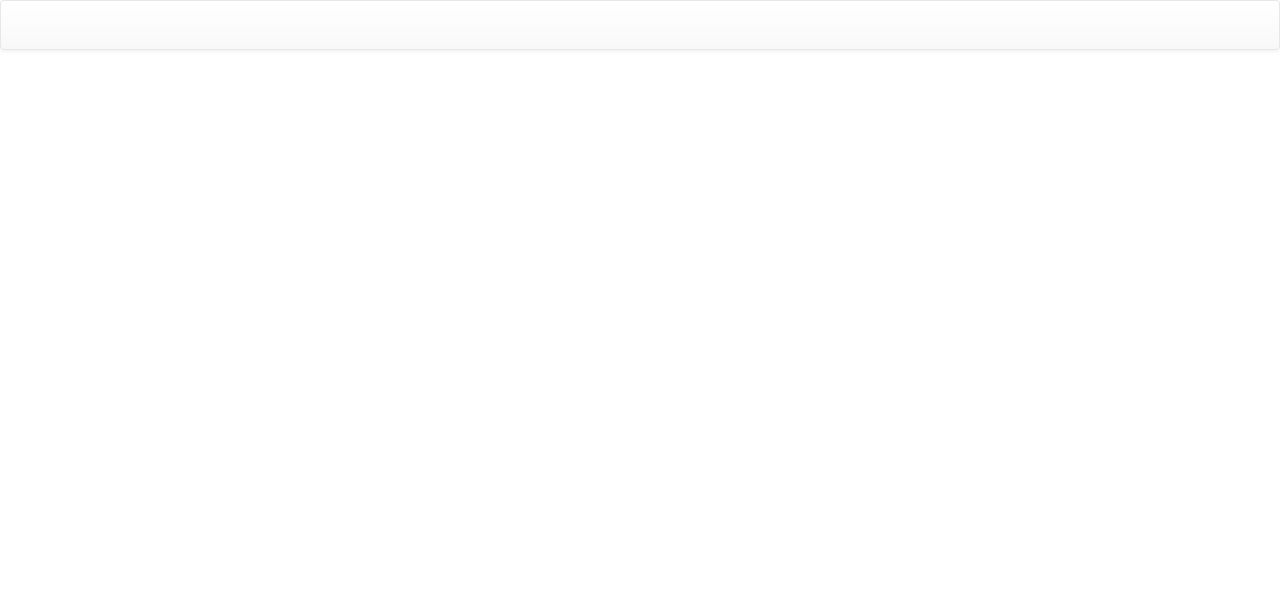
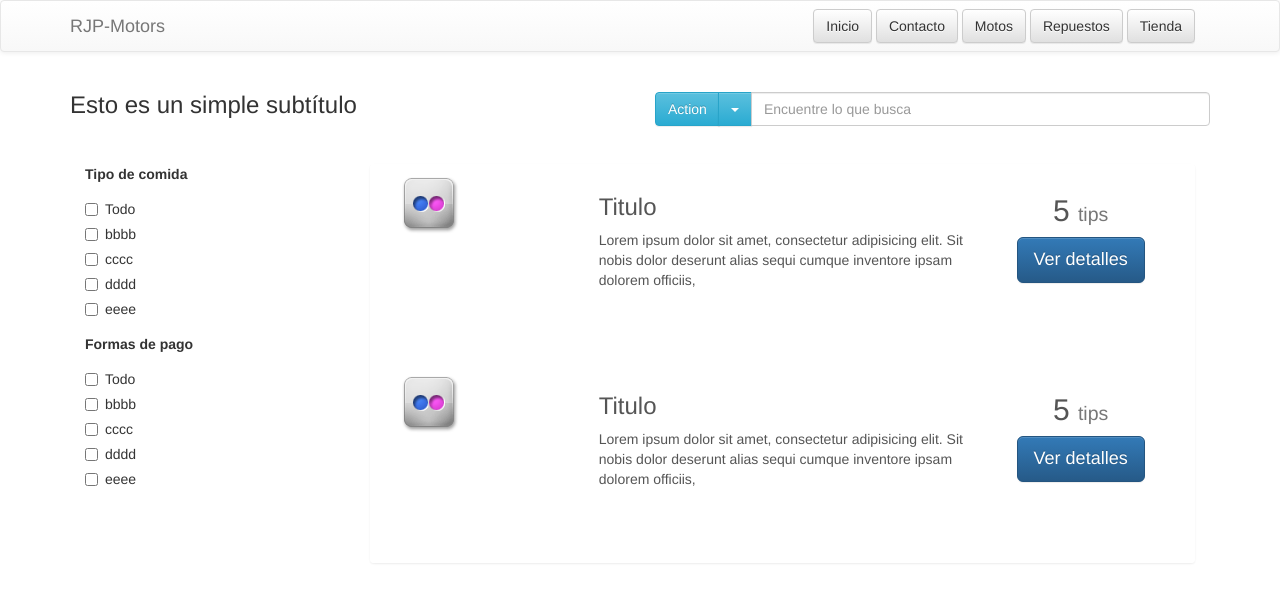
Before and after one commit to fusgofal/rjpmotor, a Django app: page / in a window 1280 px wide. Before the commit the part shown is almost empty. Shown: the top 603 px of the page. Run offline with Django 3.2, Linux system fonts and the light colour scheme; some libraries are stand-ins or nearby versions.

Commit message:
El ezquema de la pagina a medio terminar

```diff
--- a/apps/app1/static/css/main.css
+++ b/apps/app1/static/css/main.css
@@ -8,3 +8,15 @@ h1{
 	font-size: 3em;
 	margin-top: 1em;
 }
+
+.buscador-home{
+	margin-top: 20px;
+	margin-bottom: 10px;
+}
+.list-group-item{
+	min-height: 200px;
+	border: none;
+}
+.contenido-home{
+	margin-top: 2em;
+}
--- a/apps/app1/templates/index.html
+++ b/apps/app1/templates/index.html
@@ -19,7 +19,155 @@
 	<script src="{% static 'js/vendor/modernizr-2.8.3-respond-1.4.2.min.js' %}"></script>
 </head>
 <body>
-    <nav class="navbar navbar-default"></nav>
+	<nav class="navbar navbar-default">
+		<div class="container">
+			<div class="navbar-header">
+				<button type="button" class="navbar-toggle collapsed" data-toggle="collapse" data-target="#menu" aria-expanded="false">
+					<span class="sr-only">Toggle navigation</span>
+					<span class="icon-bar"></span>
+					<span class="icon-bar"></span>
+					<span class="icon-bar"></span>
+				</button>
+				<a class="navbar-brand" href="#">RJP-Motors</a>
+			</div>
+
+			<div class="collapse navbar-collapse navbar-right" id="menu">
+				<a href="" class=" btn btn-default navbar-btn">Inicio</a>
+				<a href="" class=" btn btn-default navbar-btn">Contacto</a>
+				<a href="" class=" btn btn-default navbar-btn">Motos</a>
+				<a href="" class=" btn btn-default navbar-btn">Repuestos</a>
+				<a href="" class=" btn btn-default navbar-btn">Tienda</a>
+			</div>
+		</div>
+	</nav>
+
+	<div class="container">
+		<div class="row ">
+			<div class="col-sm-6 ">
+				<h3>Esto es un simple subtítulo</h3>
+
+			</div>
+
+			<div class="col-sm-6 buscador-home" >
+				<div class="input-group">
+					<div class="input-group-btn">
+						<button type="button" class="btn btn-info">Action</button>
+						<button type="button" class="btn btn-info dropdown-toggle" data-toggle="dropdown" aria-haspopup="true" aria-expanded="false">
+							<span class="caret"></span>
+							<span class="sr-only">Toggle Dropdown</span>
+						</button>
+						<ul class="dropdown-menu" role="menu">
+							<li><a href="#">Action</a></li>
+							<li><a href="#">Action</a></li>
+							<li><a href="#">Action</a></li>
+							<li><a href="#">Action</a></li>
+						</ul>
+					</div>
+					<input type="text" class="form-control" placeholder="Encuentre lo que busca" />
+				</div>
+
+			</div>
+		</div>
+	</div>
+
+	<div class="container contenido-home">
+
+		<div class="col-sm-3 ">
+			<div class="form-group">
+				<label for="">Tipo de comida</label>
+				<div class="checkbox">
+					<label for="">
+						<input type="checkbox">Todo
+					</label>
+				</div>
+				<div class="checkbox">
+					<label for="">
+						<input type="checkbox">bbbb
+					</label>
+				</div>
+				<div class="checkbox">
+					<label for="">
+						<input type="checkbox">cccc
+					</label>
+				</div>
+				<div class="checkbox">
+					<label for="">
+						<input type="checkbox">dddd
+					</label>
+				</div>
+				<div class="checkbox">
+					<label for="">
+						<input type="checkbox">eeee
+					</label>
+				</div>
+			</div>
+
+
+			<div class="form-group">
+				<label for="">Formas de pago</label>
+				<div class="checkbox">
+					<label for="">
+						<input type="checkbox">Todo
+					</label>
+				</div>
+				<div class="checkbox">
+					<label for="">
+						<input type="checkbox">bbbb
+					</label>
+				</div>
+				<div class="checkbox">
+					<label for="">
+						<input type="checkbox">cccc
+					</label>
+				</div>
+				<div class="checkbox">
+					<label for="">
+						<input type="checkbox">dddd
+					</label>
+				</div>
+				<div class="checkbox">
+					<label for="">
+						<input type="checkbox">eeee
+					</label>
+				</div>
+			</div>
+		</div>
+
+		<div class="col-sm-9">
+			<div class="list-group">
+				<a href="" class="list-group-item">
+					<div class="col-sm-3">
+						<img src="{% static 'img/icono_ejemplo.png' %}" class="img-rounded media-object img-responsive" alt="image">
+					</div>
+					<div class="col-sm-6">
+						<h3>Titulo</h3>
+						<p>Lorem ipsum dolor sit amet, consectetur adipisicing elit. Sit nobis dolor deserunt alias sequi cumque inventore ipsam dolorem officiis, </p>
+					</div>
+					<div class="col-sm-3 text-center">
+						<h2>5 <small>tips</small></h2>
+						<button type="button" class="btn btn-primary btn-lg ">Ver detalles</button>
+					</div>
+				</a>
+
+
+				<a href="" class="list-group-item">
+					<div class="col-sm-3">
+						<img src="{% static 'img/icono_ejemplo.png' %}" class="img-rounded media-object img-responsive" alt="image">
+					</div>
+					<div class="col-sm-6">
+						<h3>Titulo</h3>
+						<p>Lorem ipsum dolor sit amet, consectetur adipisicing elit. Sit nobis dolor deserunt alias sequi cumque inventore ipsam dolorem officiis, </p>
+					</div>
+					<div class="col-sm-3 text-center">
+						<h2>5 <small>tips</small></h2>
+						<button type="button" class="btn btn-primary btn-lg ">Ver detalles</button>
+					</div>
+				</a>
+			</div>
+		</div>
+	</div>
+</div>
+<div class="row">
 
 
 
```
Also changed, not shown: apps/app1/static/img/icono_ejemplo.png (added). Lines whose indentation alone changed are shown as unchanged.
